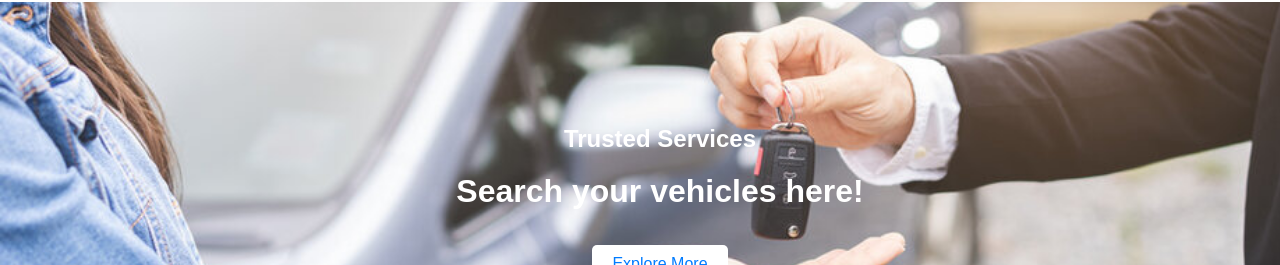
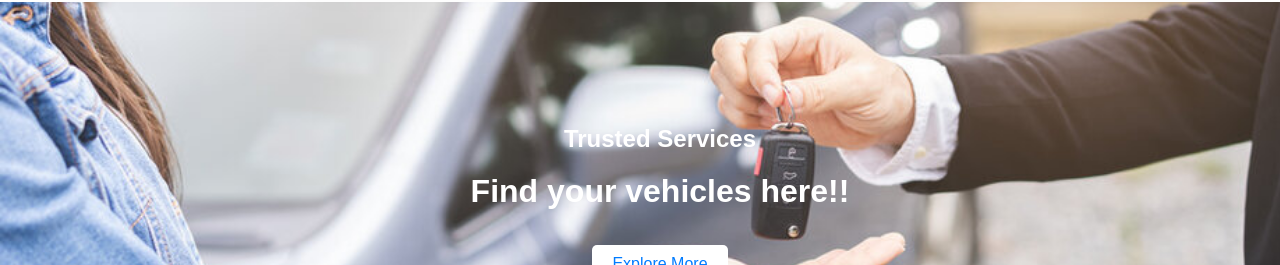
Before and after one commit to DulajAR/GAHDSE24.1F-sukkanama-vehicle-rental, a React (Vite) app: page / in a window 1280 px wide. Shown: the part 920-1185 px from the top of the page. Built offline with nearby package versions, Linux system fonts and the light colour scheme; no server answers.

Commit message:
Update banner.jsx

```diff
--- a/src/components/Banner.jsx
+++ b/src/components/Banner.jsx
@@ -27,7 +27,7 @@ const Banner = () => {
       }}
     >
       <h4>Trusted Services</h4>
-      <h2>Search your vehicles here!</h2>
+      <h2>Find your vehicles here!!</h2>
       <button className="normal" onClick={exploreMore}>Explore More</button>
     </section>
   );
```
